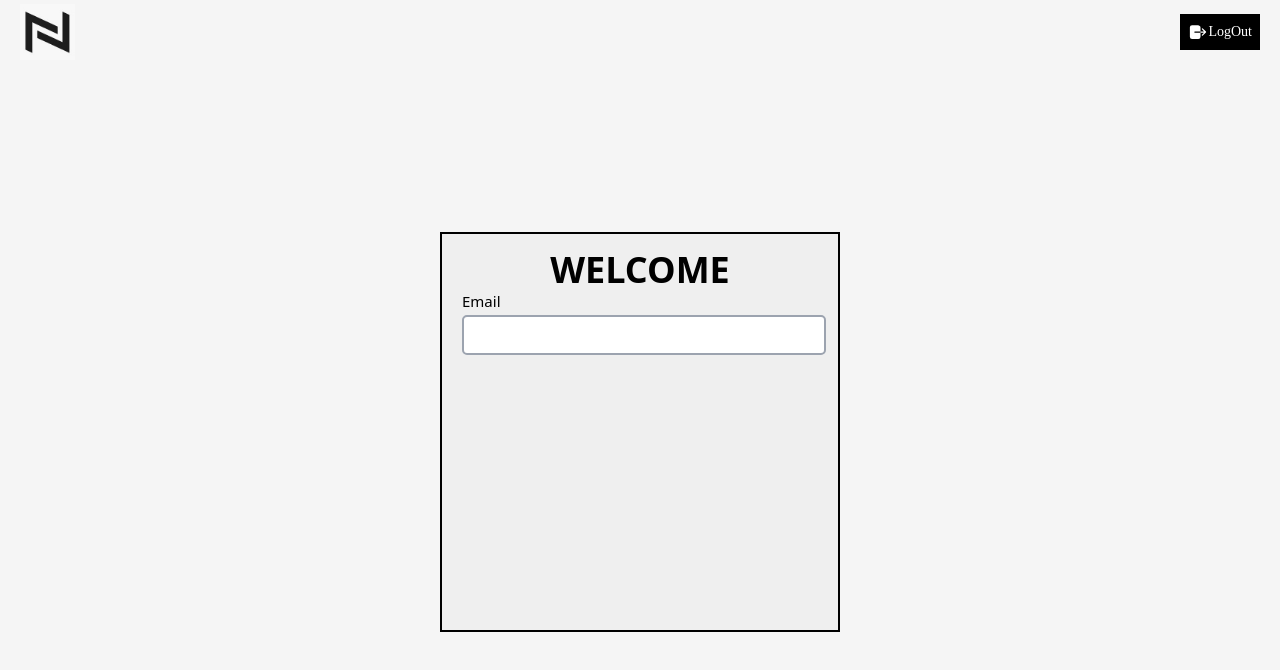
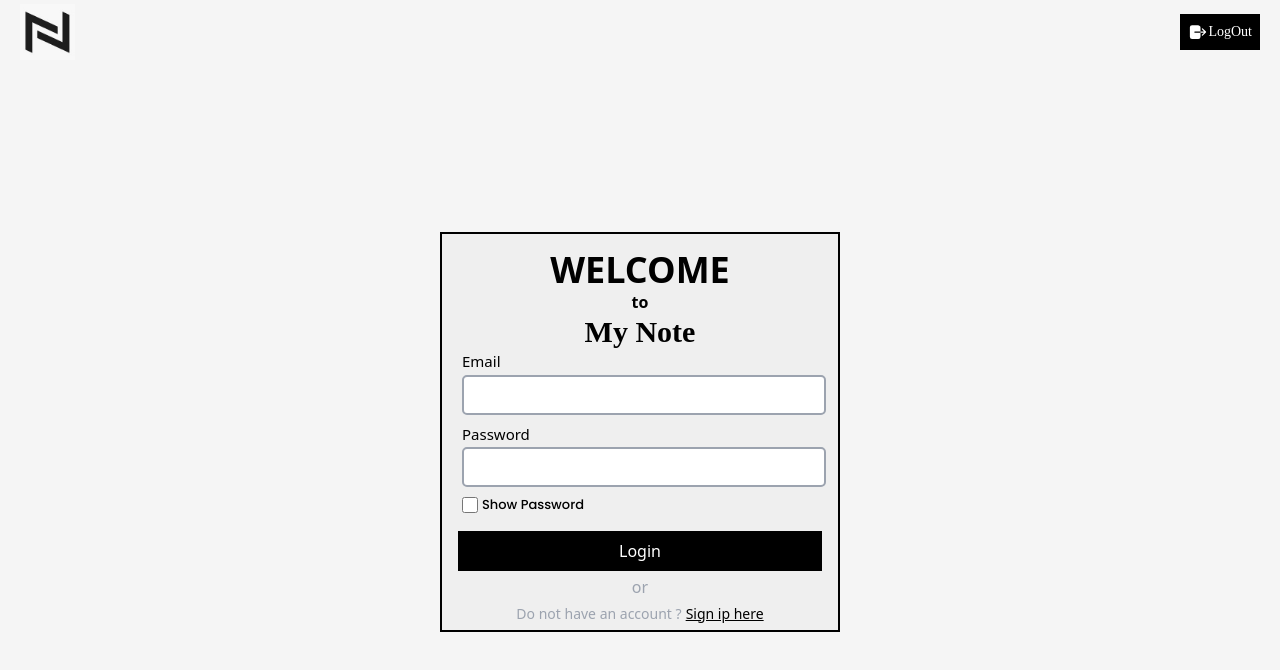
Before and after one commit to DhanushkaTA/Simple-Note-App-Front-End, a React (Vite) app: page / in a window 1280 px wide. Shown: the top 670 px of the page. Built offline with nearby package versions, Linux system fonts and the light colour scheme; a web font is replaced by a local one.

Commit message:
create login view

```diff
--- a/package.json
+++ b/package.json
@@ -10,9 +10,13 @@
     "preview": "vite preview"
   },
   "dependencies": {
+    "@types/js-cookie": "^3.0.6",
+    "axios": "^0.24.0",
+    "js-cookie": "^3.0.5",
     "react": "^18.2.0",
     "react-dom": "^18.2.0",
-    "react-icons": "^5.0.1"
+    "react-icons": "^5.0.1",
+    "react-router-dom": "^6.22.3"
   },
   "devDependencies": {
     "@types/react": "^18.2.66",
--- a/src/view/LoginView.tsx
+++ b/src/view/LoginView.tsx
@@ -1,31 +1,78 @@
 import Input from "../components/input/input.tsx";
 import {useState} from "react";
+import axios from "axios";
+import Cookies from "js-cookie";
 
 function LoginView() {
 
     const [email, setEmail] = useState("")
     const [password, setPassword] = useState("")
 
+    const [isShow, setIsShow] = useState(false)
+
     const handleInput = (e:any, type:string):void => {
 
         switch (type){
-            case 'Email':
+            case 'email':
                 setEmail(e.target.value)
                 break;
-            case 'Password':
+            case 'password':
                 setPassword(e.target.value)
                 break;
         }
     }
 
+    function loginAction() {
+
+        const config = {
+            headers: {
+                'Content-Type': 'application/json'
+            }
+        };
+
+        let data = JSON.stringify({
+            email: email,
+            password: password
+        })
+
+        axios.post("http://localhost:9001/user/auth",data,config)
+            .then(res => {
+
+                Cookies.set('token', res.data.data.accessToken, { expires: 7 })
+                Cookies.set('user', JSON.stringify(res.data.data.user), { expires: 7 })
+
+                // console.log(res.data)
+
+            })
+            .catch( err => {
+                console.log(err)
+                alert("Login Failed")
+            })
+
+    }
+
     return(
         <section className={"h-[92vh] bg-[#F5F5F5] flex items-center justify-center"}>
 
-            <div className={"h-[400px] max-w-[400px] w-[400px] bg-[#EFEFEF] border-2 border-black flex flex-col p-4"}>
+            <div className={"h-[400px] max-w-[400px] w-[92vw] sm:w-[92vw] md:w-[400px] bg-[#EFEFEF] border-2 border-black flex flex-col p-4"}>
+
+                <div className={"mb-auto"}>
 
                     <div className={"font-sans text-4xl font-[700] text-center"}>
                         WELCOME
                     </div>
+
+                    <div className={"font-sans text-md font-[700] text-center"}>
+                        to
+                    </div>
+
+                    <div className={"font-Zet text-3xl font-[700] text-center"}>
+                        My Note
+                    </div>
+
+                </div>
+
+                <div className={"mb-5"}>
 
                     <div>
                         <Input
@@ -36,6 +83,46 @@ function LoginView() {
                             callBack={handleInput}/>
                     </div>
 
+                    <div>
+                        <Input
+                            type={`${isShow ? "text" : "password"}`}
+                            name={"password"}
+                            label={"Password"}
+                            optional={true}
+                            callBack={handleInput}/>
+                    </div>
+
+                    <div className={"flex flex-row items-center my-2 group "}>
+
+                        <input
+                            type={"checkbox"}
+                            className={"accent-black h-4 w-4 mx-1 group-hover:cursor-pointer"}
+                            onClick={() => setIsShow(value => !value)}
+                        />
+                        <label className={"font-Poppins text-[13px] font-[500] group-hover:cursor-pointer"}>Show
+                            Password</label>
+
+                    </div>
+
+                    <div className={"w-full"}>
+                        <button
+                            className={"w-full h-[40px] mt-2 bg-black text-white cursor-pointer"}
+                            onClick={loginAction}>
+                            Login
+                        </button>
+
+                        <div className={'text-gray-400 my-1 text-center'}>or</div>
+                        <div className={'text-gray-400 text-[14px] text-center'}>Do not have an account ?
+                            <span className={'text-black underline pl-1 hover:cursor-pointer'}>
+                                Sign ip here
+                                {/*<Link to={'/signup'}> Sign ip here</Link>*/}
+                            </span>
+                        </div>
+
+                    </div>
+
+                </div>
+
             </div>
 
         </section>
```
Also changed, not shown: 1 other file (tests, documents, lock files or other folders). Lines whose indentation alone changed are shown as unchanged.
